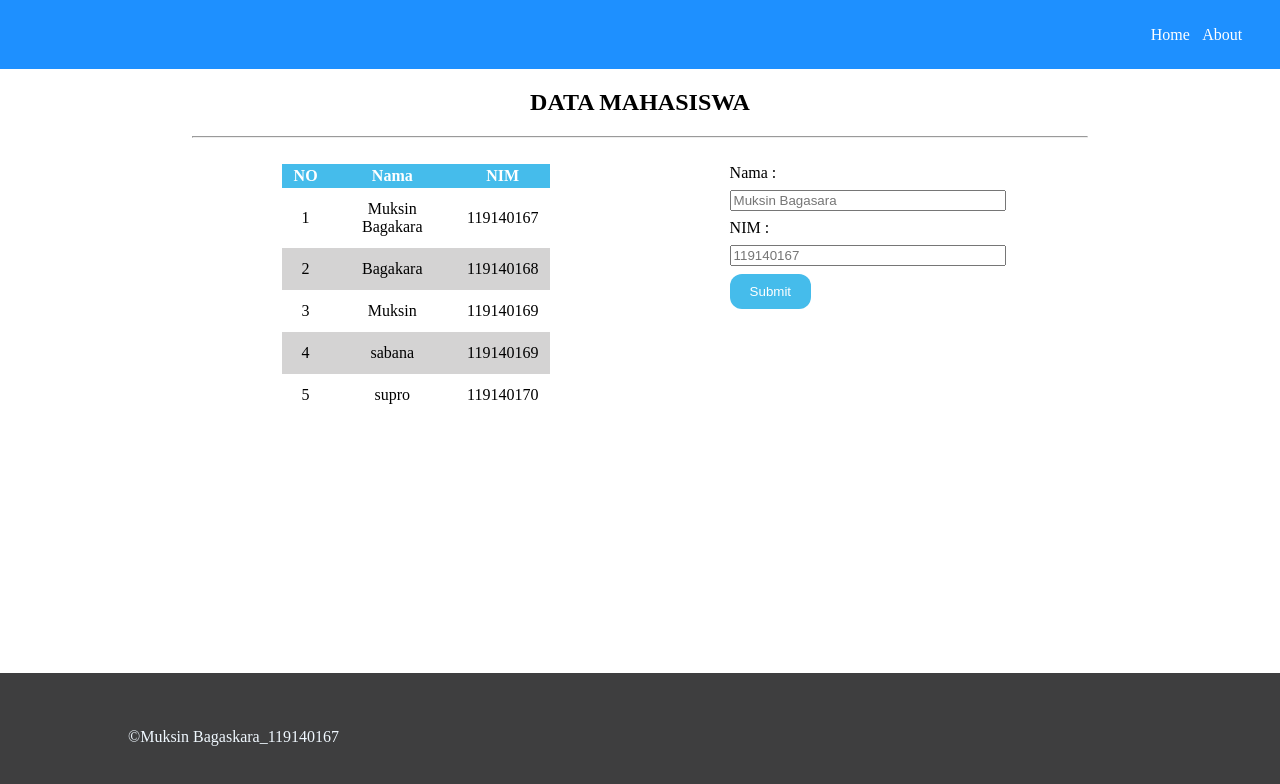
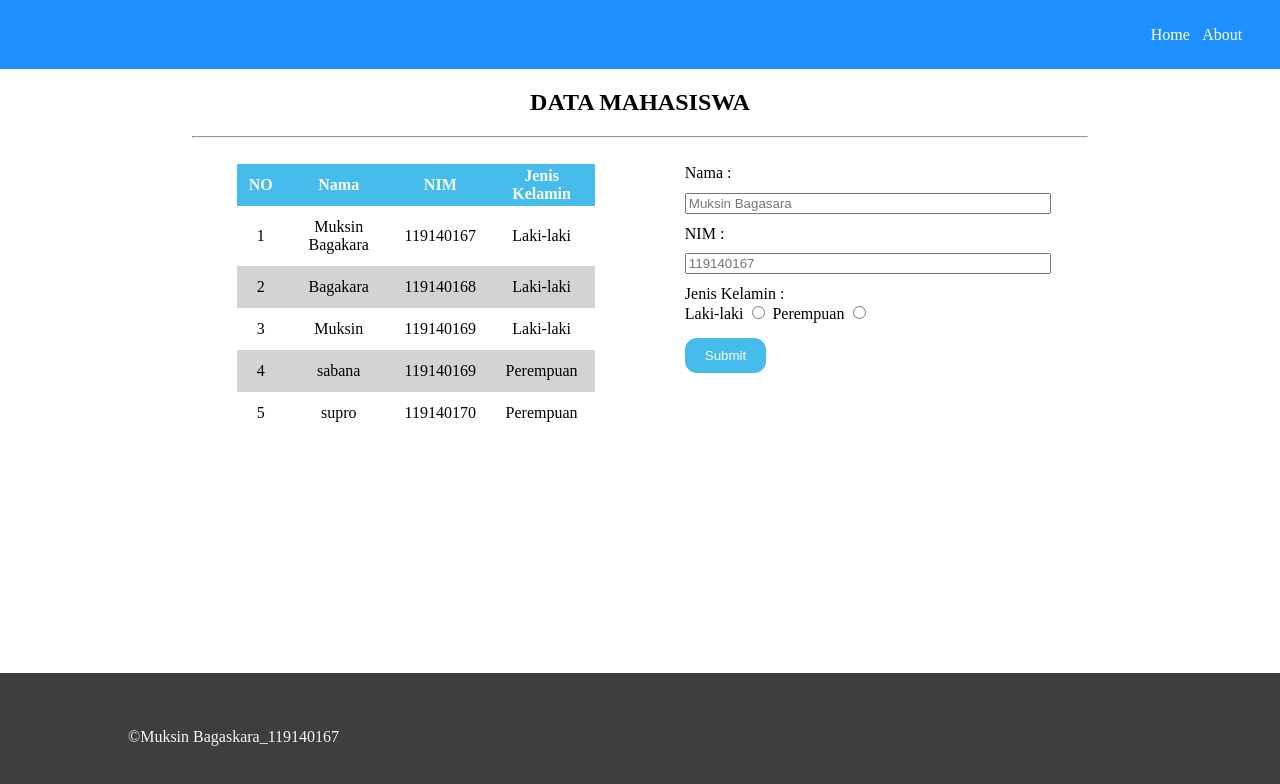
Before and after one commit to mbagas/task_html, a plain HTML site: page task_2/index.html in a window 1280 px wide. Drawn offline with Linux system fonts and the light colour scheme.

Commit message:
add radio button

```diff
--- a/task_2/asset/css/index.css
+++ b/task_2/asset/css/index.css
@@ -30,14 +30,14 @@ nav a:link {
 
 .form-container {
     text-align: center;
-    padding: 0 10%;
+    padding: 0 5%;
 }
 
 .container {
     text-align: left;
 }
 
-input{
+input[type="text"] {
     display: inline-block;
     margin: 3% 0;
     width: 100%;
@@ -50,6 +50,7 @@ input{
     border: 0ch;
     transition: 0.5s;
     border-radius: 12px;
+    margin: 15px 0px;
 }
 
 .btn:hover {
--- a/task_2/index.html
+++ b/task_2/index.html
@@ -31,6 +31,7 @@
                                 <th>NO</th>
                                 <th>Nama</th>
                                 <th>NIM</th>
+                                <th>Jenis Kelamin</th>
                             </tr>
                         </thead>
                         <tbody>
@@ -38,26 +39,31 @@
                                 <td>1</td>
                                 <td>Muksin Bagakara</td>
                                 <td>119140167</td>
+                                <td>Laki-laki</td>
                             </tr>
                             <tr>
                                 <td>2</td>
                                 <td>Bagakara</td>
                                 <td>119140168</td>
+                                <td>Laki-laki</td>
                             </tr>
                             <tr>
                                 <td>3</td>
                                 <td>Muksin</td>
                                 <td>119140169</td>
+                                <td>Laki-laki</td>
                             </tr>
                             <tr>
                                 <td>4</td>
                                 <td>sabana</td>
                                 <td>119140169</td>
+                                <td>Perempuan</td>
                             </tr>
                             <tr>
                                 <td>5</td>
                                 <td>supro</td>
                                 <td>119140170</td>
+                                <td>Perempuan</td>
                             </tr>
                         </tbody>
                     </table>
@@ -69,6 +75,10 @@
                             <input type="text" name="nama" id="nama" placeholder="Muksin Bagasara">
                             <label for="nim">NIM : </label>
                             <input type="text" name="nim" id="nim" placeholder="119140167">
+                            <label for="">Jenis Kelamin : </label> <br>
+                            <label for="jk">Laki-laki <input type="radio" name="jk" value="l"></label>
+                            <label for="jk">Perempuan <input type="radio" name="jk" value="p"></label>
+                            <br>
                             <button class="btn btn-primary" type="submit">Submit</button>
                         </form>
                     </div>
```
Also changed, not shown: task_2/detail.html (+2 -0 lines).
